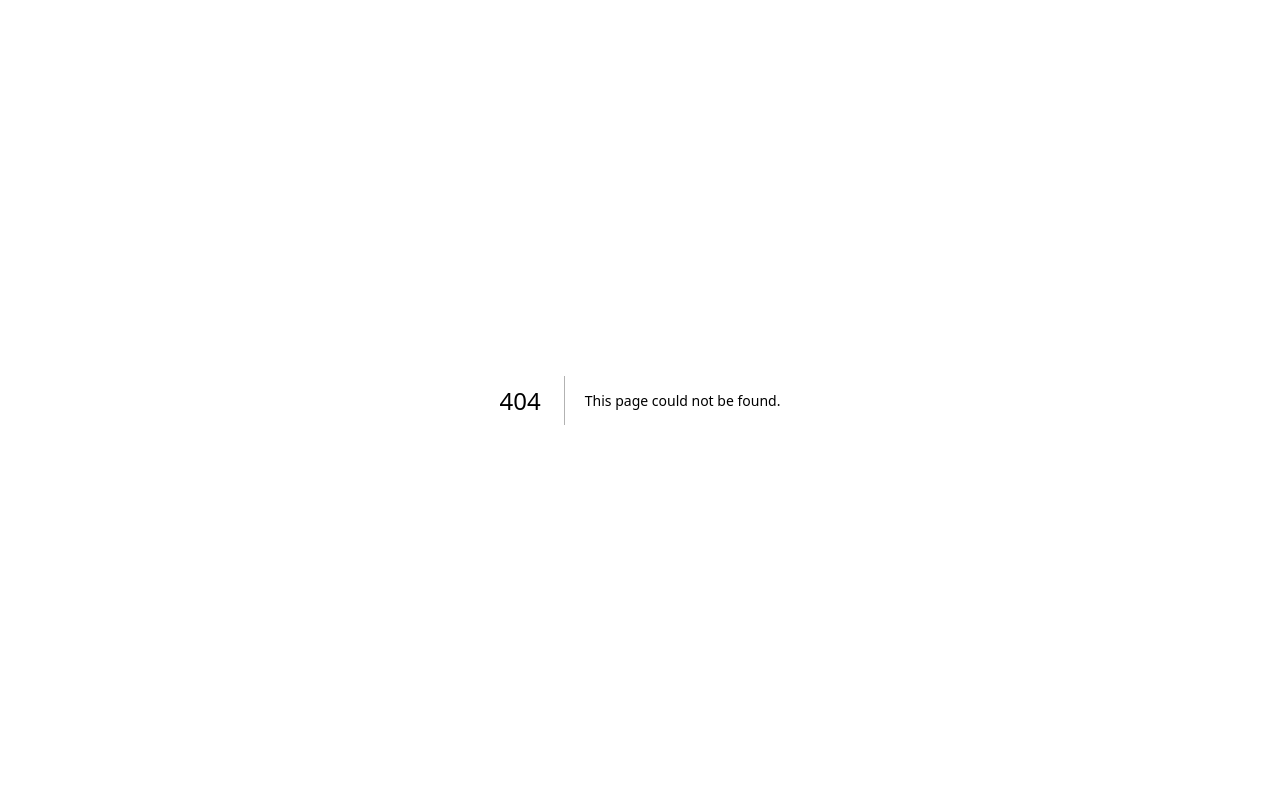
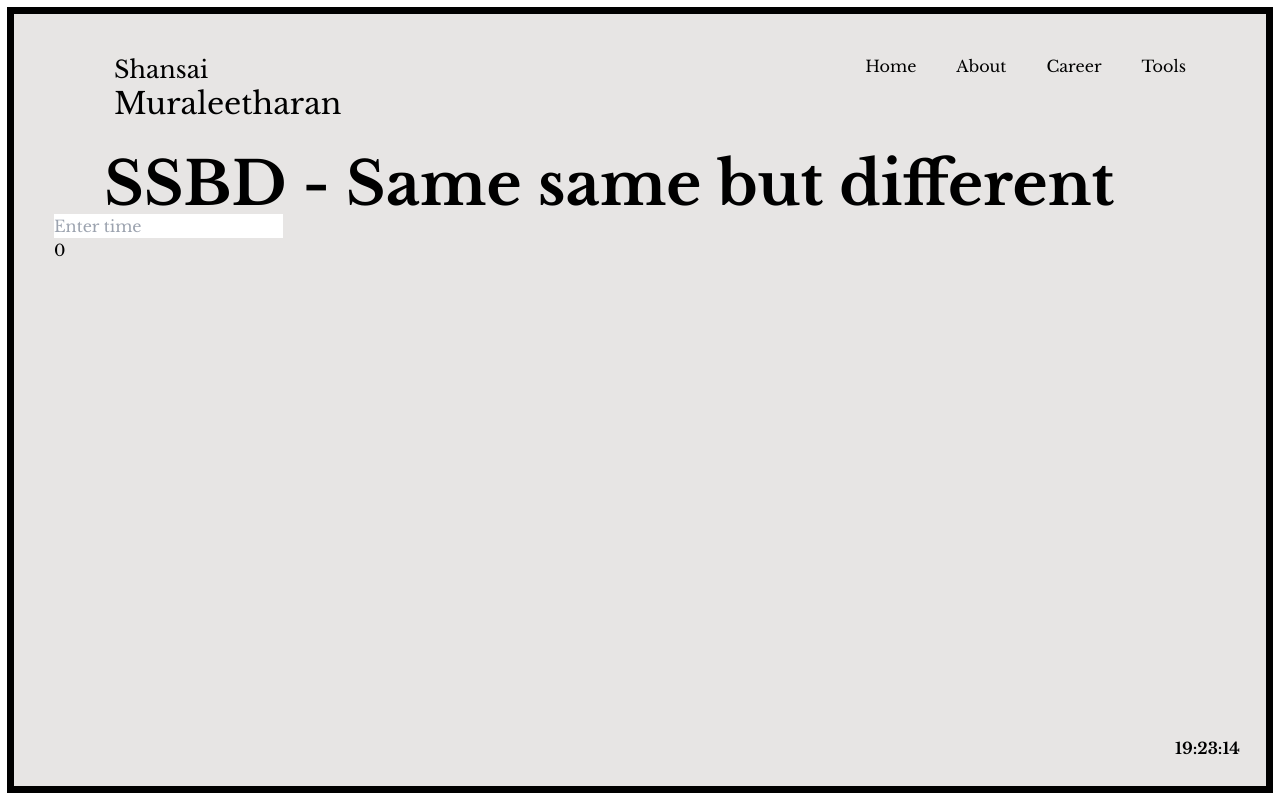
Before and after one commit to TheGreatShan/muraleetharanpages, a Next.js app: page /ssbd in a window 1280 px wide. Before the commit this address had no page. Built offline with nearby package versions, Linux system fonts and the light colour scheme.

Commit message:
Ssbd main logic is working

```diff
--- a/src/app/components/Nav.tsx
+++ b/src/app/components/Nav.tsx
@@ -16,6 +16,7 @@ export default function Nav() {
                 <Link href={"/"} title={"Home"} className={"mr-10"}>Home</Link>
                 <Link href={"/about"} title={"About"} className={"mr-10"}>About</Link>
                 <Link href={"/career"} title={"Career"} className={"mr-10"}>Career</Link>
+                <Link href={"/tools"} title={"Tools"} className={"mr-10"}>Tools</Link>
             </div>
         </div>
     )
--- /dev/null
+++ b/src/app/lib/CalculateDecimal.ts
@@ -0,0 +1,30 @@
+interface HoursInterface {
+    hours: string[];
+    valid: boolean;
+}
+
+export function CalculateDecimal(hours: string): number {
+    const splittedHours: HoursInterface = InputValidator(hours)
+
+    if (!splittedHours.valid) {return 0}
+
+    const minutes: number = parseFloat(splittedHours.hours[1]) / 60
+    const hour: number = parseFloat(splittedHours.hours[0])
+    const roundedHours = RoundHours(hour + minutes)
+    return roundedHours
+}
+
+
+function RoundHours(decimal: number): number {
+    return parseFloat(decimal.toFixed(2))
+}
+
+function InputValidator(hours: string): HoursInterface {
+    if (hours.includes(":") && hours.includes(".")) {
+        return { hours: ["", ""], valid: false }
+    } else if (hours.includes(":") && !hours.includes(".")) {
+        return { hours: hours.split(":"), valid: true }
+    }
+
+    return { hours: ["", ""], valid: false }
+}
--- a/src/app/page.tsx
+++ b/src/app/page.tsx
@@ -40,7 +40,8 @@ export default function Home() {
                         <SocialIcon network={"github"} url={"https://github.com/TheGreatShan"}
                                     bgColor={"black"} className={"mr-2"}/>
                         <Link href={"/about"} className={"text-white bg-black py-4 px-3 rounded-full mr-2"}>About</Link>
-                        <Link href={"/career"} className={"text-white bg-black py-4 px-3 rounded-full"}>Career</Link>
+                        <Link href={"/career"} className={"text-white bg-black py-4 px-3 rounded-full mr-2"}>Career</Link>
+                        <Link href={"/tools"} className={"text-white bg-black py-4 px-3 rounded-full"}>Tools</Link>
                     </div>
                 </div>
             </div>
--- /dev/null
+++ b/src/app/ssbd/page.tsx
@@ -0,0 +1,24 @@
+"use client"
+
+import Design from "muralee/app/components/design";
+import Header from "muralee/app/components/header";
+import { useEffect, useState } from "react";
+import { CalculateDecimal } from "../lib/CalculateDecimal";
+
+export default function About() {
+    const [Time, setTime] = useState<string>("")
+    const [result, setResult] = useState<number>(0)
+    useEffect(() => {
+      setResult(CalculateDecimal(Time))
+    }, [Time])
+
+    return (
+        <Design>
+            <div className={"mt-5"}>
+                <Header title={"SSBD - Same same but different "}/>
+                <input type="string" placeholder="Enter time" onChange={(e) => setTime(e.target.value)}/>
+                <h1>{result}</h1>
+                </div>
+            </Design>
+        )
+    }
```
